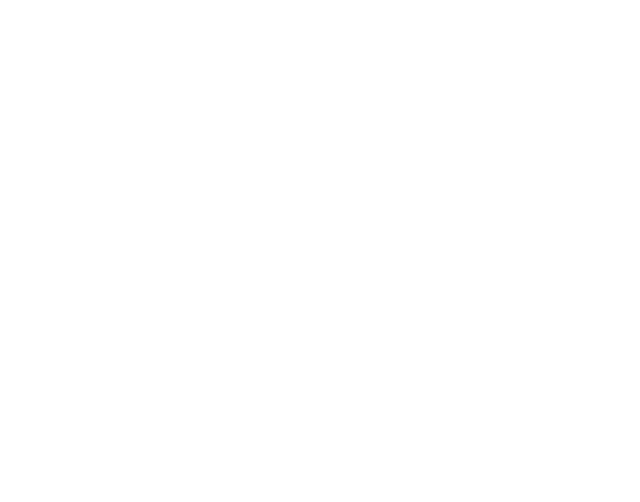
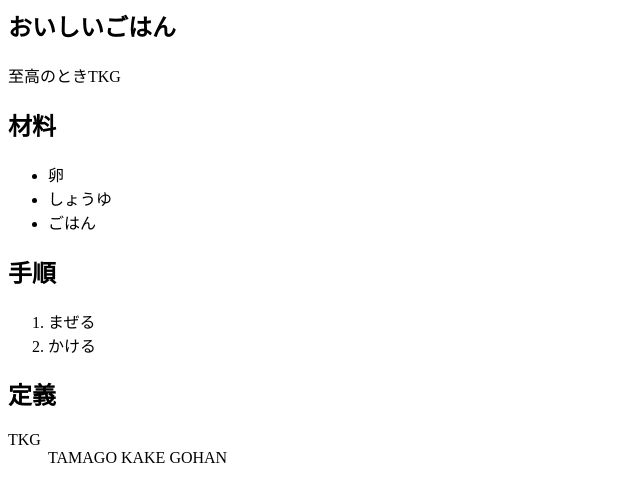
Before and after one commit to que-sera/gittest, a plain HTML site: page index.html in a window 1280 px wide. Shown: the whole page, without its empty margins (0-640 px from the left). Drawn offline with Linux system fonts and the light colour scheme.

Commit message:
Add files via upload

```diff
--- a/index.html
+++ b/index.html
@@ -1 +1,35 @@
-<DOCUMENTS!>
+<!DOCTYPE html!>
+<html lang="ja">
+    <head>
+        <meta charset="utf8">
+        <title>はじめてのHTML</title>
+    </head>
+    <body>
+
+<!--
+ol(order list) / ul(unorder list)/li(list item)
+dl(definition list)/dt(definition term)/dd(definistion descrtiption)
+-->
+
+    <article>
+        <h1>おいしいごはん</h1>
+        <p>至高のときTKG</p>
+        <h2>材料</h2>
+        <ul>
+            <li>卵</li>
+            <li>しょうゆ</li>
+            <li>ごはん</li>
+        </ul>
+        <h2>手順</h2>
+        <ol>
+            <li>まぜる</li>
+            <li>かける</li>
+        </ol>
+        <h2>定義</h2>
+        <dl>
+            <dt>TKG</dt>
+            <dd>TAMAGO KAKE GOHAN</dd>
+        </dl>
+    </article>
+    </body>
+</html>
```
